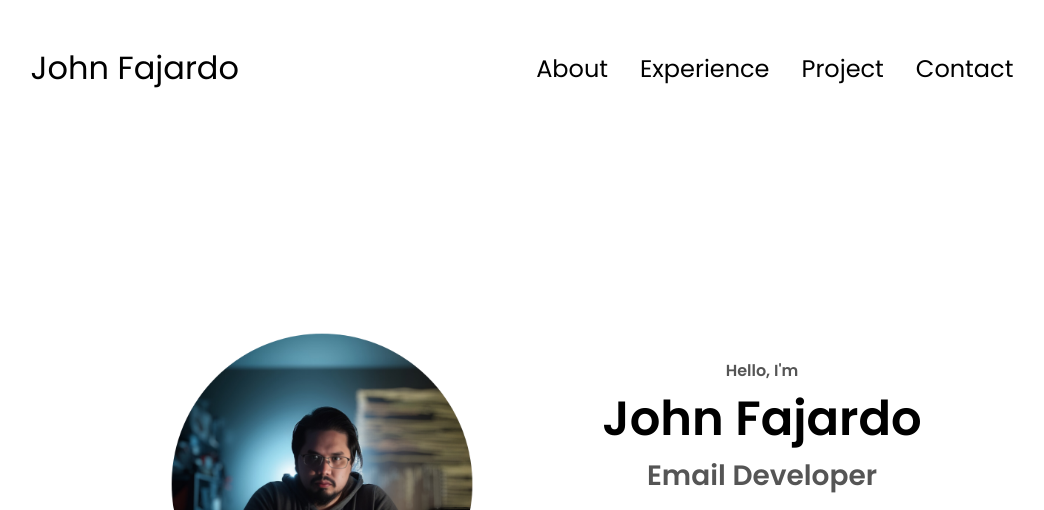
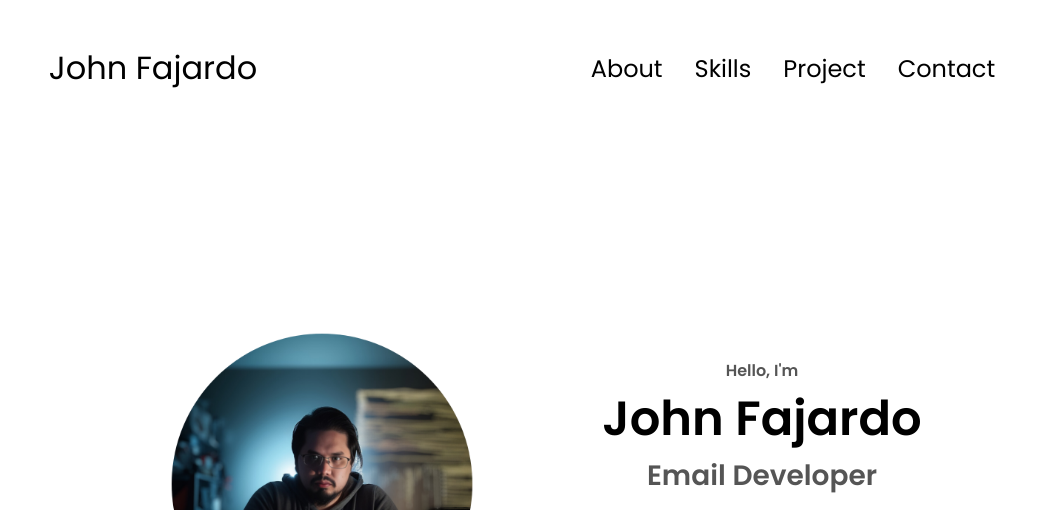
Before and after one commit to JohnFajardo08/html-css-js-portfolio, a plain HTML site: page index.html in a window 1280 px wide. Shown: the top 510 px of the page, without its empty margins (118-1162 px from the left). Drawn offline with Linux system fonts and the light colour scheme.

Commit message:
Edited index 1.2

```diff
--- a/index.html
+++ b/index.html
@@ -13,7 +13,7 @@
         <div>
             <ul class="nav-links">
                 <li><a href="#about">About</a></li>
-                <li><a href="#experience">Experience</a></li>
+                <li><a href="#skills">Skills</a></li>
                 <li><a href="#projects">Project</a></li>
                 <li><a href="#contact">Contact</a></li>
             </ul>
@@ -29,7 +29,7 @@
             </div>
             <div class="menu-links">
                 <li><a href="#about" onclick="toggleMenu()">About</a></li>
-                <li><a href="#experience" onclick="toggleMenu()">Experience</a></li>
+                <li><a href="#skills" onclick="toggleMenu()">Skills</a></li>
                 <li><a href="#projects" onclick="toggleMenu()">Project</a></li>
                 <li><a href="#contact" onclick="toggleMenu()">Contact</a></li>
             </div>
@@ -79,9 +79,9 @@
                 </div>
             </div>
         </div>
-        <img src="./assets/arrow.png" alt="arrow icon" class="icon arrow" onclick="location.href='./#experience'">
+        <img src="./assets/arrow.png" alt="arrow icon" class="icon arrow" onclick="location.href='./#skills'">
     </section>
-    <section id="experience">
+    <section id="skills">
         <p class="section__text__p1">Explore My</p>
         <h1 class="title">Skills</h1>
         <div class="experience-details-contatiner">
--- a/style.css
+++ b/style.css
@@ -320,7 +320,7 @@ section {
 
 /* Experience */
 
-#experience {
+#skills {
     position: relative;
 }
 
```
